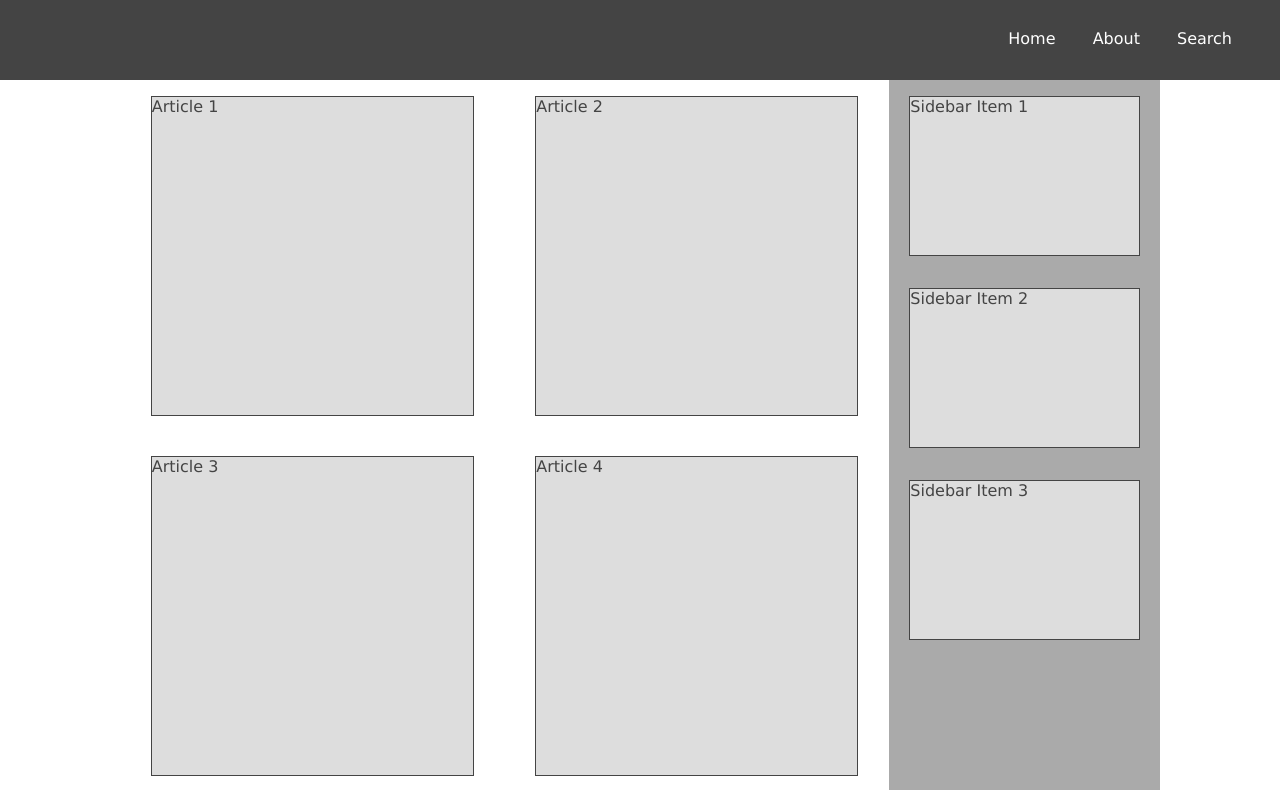
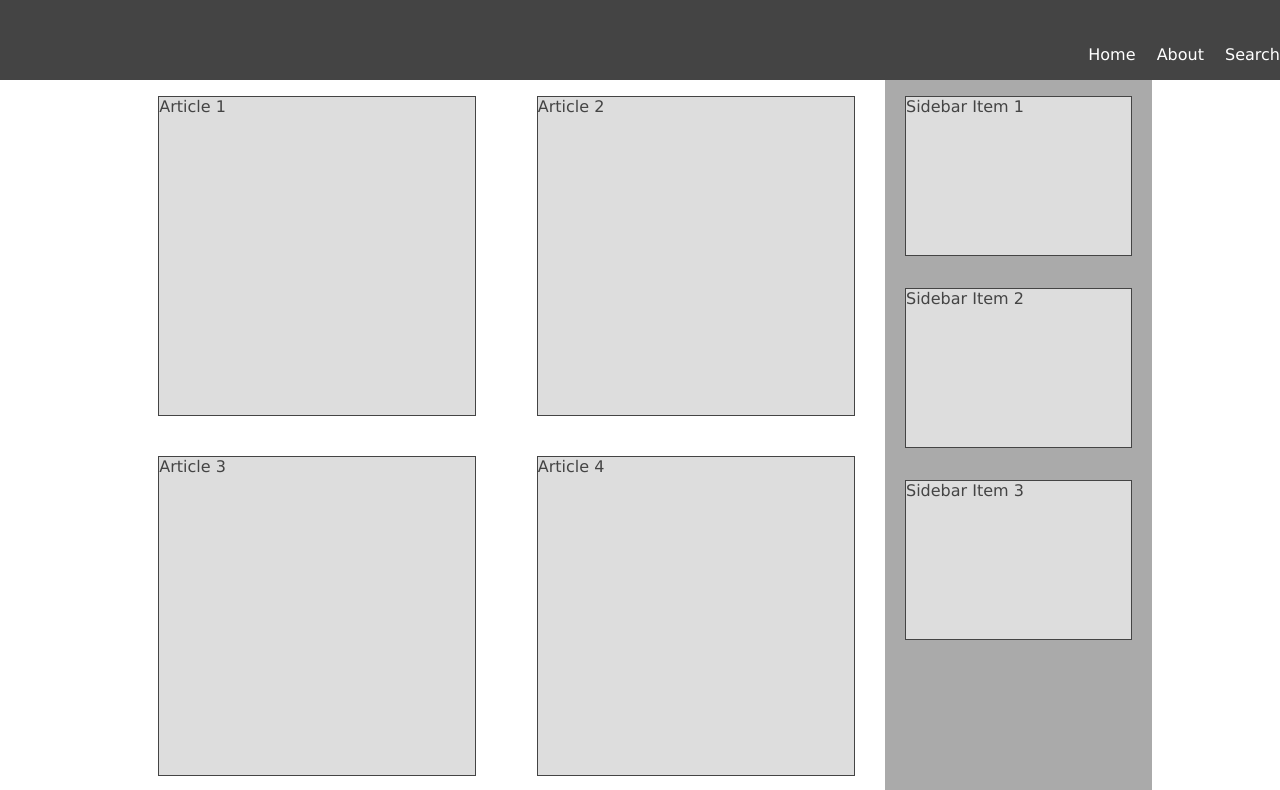
Before and after one commit to jenniferoakes/FlexyBox, a plain HTML site: page index.html in a window 1280 px wide. Shown: the part 150-940 px from the top of the page. Drawn offline with Linux system fonts and the light colour scheme.

Commit message:
Changed spacing of navigation elements in the header. Simplified code to do this

```diff
--- a/style.css
+++ b/style.css
@@ -6,7 +6,6 @@ ul{margin:0;}
 .posts {
   display: flex;
   justify-content: space-around;
-  /*flex-flow: row wrap;*/
   flex-grow: 3;
   flex-wrap: wrap;
 }
@@ -25,7 +24,7 @@ ul{margin:0;}
 .container {
   display: flex;
   box-sizing: border-box;
-  width: 65em;
+  width: 80%;
   margin: 0 auto;
 }
 
@@ -45,7 +44,7 @@ body {
     width: 100%;
     clear: both;
     display: flex;
-    flex-flow: row wrap
+    flex-flow: row wrap;
 }
 
 .hero li {
@@ -53,11 +52,11 @@ body {
   display: inline;
   align-self: flex-end;
   text-align: right;
-  padding: 1em;
+  margin-left: 1em;
 }
 
 .hero h1 {
-  margin-left: 1em;
+    margin-left: 1em;
     /* DO NOT CHANGE THESE */
     color: #ffffff;
     padding: 3em;
@@ -65,7 +64,8 @@ body {
 
 .hero nav {
   align-self: flex-end;
-  padding: 2em;
+  box-sizing: border-box;
+  margin-bottom: 1em;
 }
 
 .posts {
```
